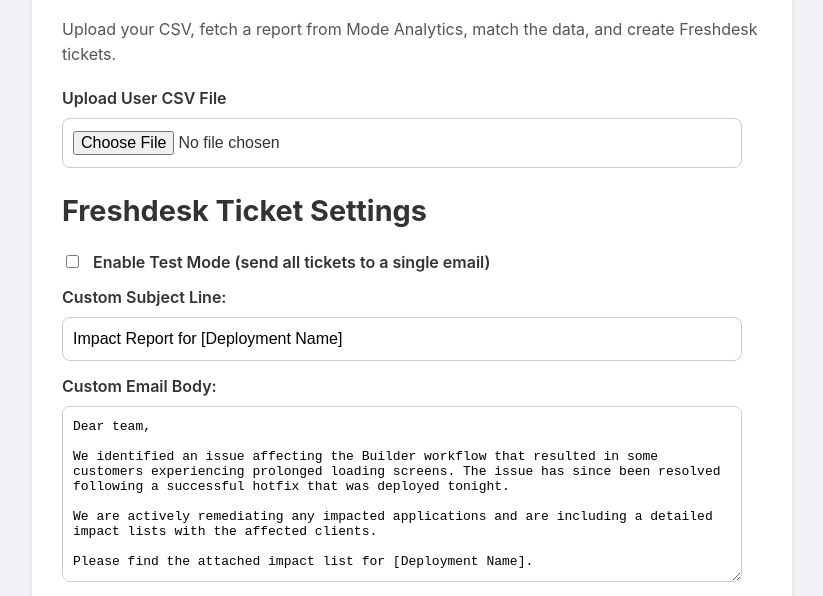
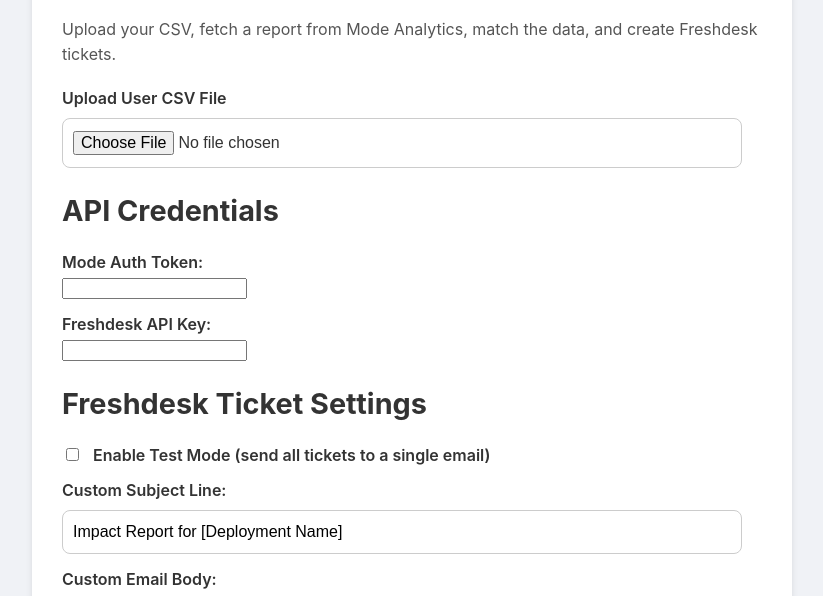
Before and after one commit to judaro26/blendP0, a website: page public/index.html in a window 1280 px wide. Shown: the part 170-766 px from the top of the page, without its empty margins (228-1051 px from the left). Drawn offline with Linux system fonts and the light colour scheme.

Commit message:
Update index.html

```diff
--- a/public/index.html
+++ b/public/index.html
@@ -14,6 +14,16 @@
         <form id="upload-form">
             <label for="csv-file">Upload User CSV File</label>
             <input type="file" id="csv-file" accept=".csv" required>
+
+            <h2>API Credentials</h2>
+            <div class="credential-group">
+                <label for="mode-auth-token">Mode Auth Token:</label>
+                <input type="password" id="mode-auth-token" required>
+            </div>
+            <div class="credential-group">
+                <label for="freshdesk-api-key">Freshdesk API Key:</label>
+                <input type="password" id="freshdesk-api-key" required>
+            </div>
 
             <h2>Freshdesk Ticket Settings</h2>
             <label for="test-mode">
```
